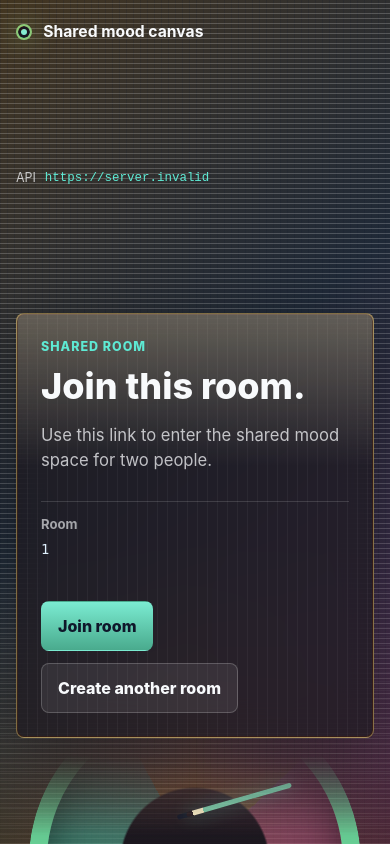
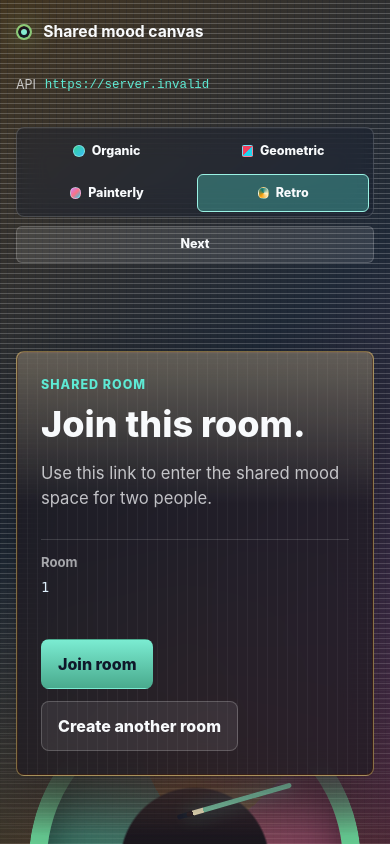
Before and after one commit to mtplayground/brian-lee-819b-mood-ring, a React (Vite) app in the folder frontend/: page /rooms/1 in a window 390 px wide. Built offline with nearby package versions, Linux system fonts and the light colour scheme; no server answers.

Commit message:
feat: Theme selector with smooth transitions

```diff
--- a/frontend/src/components/layout/RootLayout.tsx
+++ b/frontend/src/components/layout/RootLayout.tsx
@@ -1,19 +1,35 @@
-import { useMemo, type PropsWithChildren } from "react";
+import { useEffect, useMemo, useRef, useState, type PropsWithChildren } from "react";
 import { Link } from "react-router-dom";
 import { useAppState } from "../../state/AppStateContext";
-import { moodToThemeTokens, retroThemeRenderer } from "../../theme";
+import { moodToThemeTokens, themeRendererById } from "../../theme";
+import { ThemeSelector } from "../theme/ThemeSelector";
 
 export function RootLayout({ children }: PropsWithChildren) {
-  const { config, currentMood } = useAppState();
+  const { activeThemeId, config, currentMood } = useAppState();
+  const [isThemeTransitioning, setIsThemeTransitioning] = useState(false);
+  const hasMounted = useRef(false);
   const themeRender = useMemo(() => {
     const tokens = moodToThemeTokens(currentMood);
+    const renderer = themeRendererById[activeThemeId];
 
-    return retroThemeRenderer.render(tokens, currentMood);
-  }, [currentMood]);
+    return renderer.render(tokens, currentMood);
+  }, [activeThemeId, currentMood]);
+
+  useEffect(() => {
+    if (!hasMounted.current) {
+      hasMounted.current = true;
+      return undefined;
+    }
+
+    setIsThemeTransitioning(true);
+    const timeoutId = window.setTimeout(() => setIsThemeTransitioning(false), 560);
+
+    return () => window.clearTimeout(timeoutId);
+  }, [activeThemeId]);
 
   return (
     <div
-      className={`app-shell ${themeRender.rootClassName}`}
+      className={`app-shell ${themeRender.rootClassName}${isThemeTransitioning ? " theme-renderer--transitioning" : ""}`}
       data-theme-renderer={themeRender.rendererId}
       style={themeRender.rootStyle}
     >
@@ -26,6 +42,7 @@ export function RootLayout({ children }: PropsWithChildren) {
           <span>API</span>
           <code>{config.backendBaseUrl}</code>
         </div>
+        <ThemeSelector />
       </header>
 
       <main className="app-main">{children}</main>
--- /dev/null
+++ b/frontend/src/components/theme/ThemeSelector.tsx
@@ -0,0 +1,43 @@
+import { creativeThemeChoices, type CreativeThemeId } from "../../theme";
+import { useAppState } from "../../state/AppStateContext";
+
+const nextThemeId = (activeThemeId: CreativeThemeId): CreativeThemeId => {
+  const activeIndex = creativeThemeChoices.findIndex((choice) => choice.id === activeThemeId);
+  const nextIndex = activeIndex >= 0 ? (activeIndex + 1) % creativeThemeChoices.length : 0;
+
+  return creativeThemeChoices[nextIndex].id;
+};
+
+export function ThemeSelector() {
+  const { activeThemeId, setActiveThemeId } = useAppState();
+
+  return (
+    <div className="theme-selector" aria-label="Creative lens">
+      <div className="theme-selector__options" role="group" aria-label="Theme">
+        {creativeThemeChoices.map((choice) => (
+          <button
+            aria-pressed={activeThemeId === choice.id}
+            className="theme-selector__option"
+            key={choice.id}
+            onClick={() => setActiveThemeId(choice.id)}
+            type="button"
+          >
+            <span
+              aria-hidden="true"
+              className={`theme-selector__swatch theme-selector__swatch--${choice.id}`}
+            />
+            <span>{choice.label}</span>
+          </button>
+        ))}
+      </div>
+
+      <button
+        className="theme-selector__cycle"
+        onClick={() => setActiveThemeId(nextThemeId(activeThemeId))}
+        type="button"
+      >
+        Next
+      </button>
+    </div>
+  );
+}
--- a/frontend/src/state/AppStateContext.tsx
+++ b/frontend/src/state/AppStateContext.tsx
@@ -1,12 +1,15 @@
 import { createContext, useContext, useMemo, useState, type PropsWithChildren } from "react";
 import type { ClientConfig } from "../api/config";
+import type { CreativeThemeId } from "../theme";
 import type { ClientMoodState } from "./clientMood";
 
 export type AppThemeMode = "system" | "light" | "dark";
 
 export type AppState = {
+  activeThemeId: CreativeThemeId;
   config: ClientConfig;
   currentMood: ClientMoodState | null;
+  setActiveThemeId: (themeId: CreativeThemeId) => void;
   setCurrentMood: (currentMood: ClientMoodState | null) => void;
   themeMode: AppThemeMode;
   setThemeMode: (themeMode: AppThemeMode) => void;
@@ -19,18 +22,21 @@ type AppStateProviderProps = PropsWithChildren<{
 }>;
 
 export function AppStateProvider({ children, config }: AppStateProviderProps) {
+  const [activeThemeId, setActiveThemeId] = useState<CreativeThemeId>("retro");
   const [currentMood, setCurrentMood] = useState<ClientMoodState | null>(null);
   const [themeMode, setThemeMode] = useState<AppThemeMode>("system");
 
   const value = useMemo<AppState>(
     () => ({
+      activeThemeId,
       config,
       currentMood,
+      setActiveThemeId,
       setCurrentMood,
       themeMode,
       setThemeMode,
     }),
-    [config, currentMood, themeMode],
+    [activeThemeId, config, currentMood, themeMode],
   );
 
   return <AppStateContext.Provider value={value}>{children}</AppStateContext.Provider>;
--- a/frontend/src/styles.css
+++ b/frontend/src/styles.css
@@ -74,6 +74,19 @@ a {
     color var(--theme-motion-duration) var(--theme-easing);
 }
 
+.theme-renderer--transitioning::after {
+  position: absolute;
+  inset: 0;
+  z-index: 3;
+  background:
+    linear-gradient(110deg, transparent 0 16%, color-mix(in srgb, var(--theme-accent) 26%, transparent) 42%, transparent 68% 100%),
+    linear-gradient(180deg, color-mix(in srgb, var(--theme-bg-start) 28%, transparent), transparent 58%);
+  content: "";
+  opacity: 0;
+  pointer-events: none;
+  animation: theme-lens-shift 560ms var(--theme-easing) 1;
+}
+
 .theme-renderer--organic {
   --organic-canopy-opacity: 0.28;
   --organic-current-opacity: 0.26;
@@ -135,6 +148,7 @@ a {
   position: relative;
   z-index: 2;
   display: flex;
+  flex-wrap: wrap;
   align-items: center;
   justify-content: space-between;
   gap: 1rem;
@@ -178,6 +192,92 @@ a {
   color: var(--theme-accent);
   text-overflow: ellipsis;
   white-space: nowrap;
+}
+
+.theme-selector {
+  display: flex;
+  align-items: center;
+  gap: 0.55rem;
+  min-width: 0;
+}
+
+.theme-selector__options {
+  display: grid;
+  grid-template-columns: repeat(4, minmax(0, 1fr));
+  gap: 0.28rem;
+  min-width: min(32rem, 46vw);
+  padding: 0.25rem;
+  border: 1px solid rgba(255, 255, 255, 0.16);
+  border-radius: 8px;
+  background: rgba(15, 23, 42, 0.36);
+  backdrop-filter: blur(14px);
+}
+
+.theme-selector__option,
+.theme-selector__cycle {
+  min-height: 2.35rem;
+  border: 1px solid transparent;
+  border-radius: 6px;
+  cursor: pointer;
+  color: var(--theme-text);
+  font-size: 0.78rem;
+  font-weight: 800;
+  transition:
+    background 180ms ease,
+    border-color 180ms ease,
+    color 180ms ease,
+    transform 180ms ease;
+}
+
+.theme-selector__option {
+  display: inline-flex;
+  align-items: center;
+  justify-content: center;
+  gap: 0.42rem;
+  min-width: 0;
+  padding: 0.45rem 0.55rem;
+  background: transparent;
+}
+
+.theme-selector__option:hover,
+.theme-selector__cycle:hover {
+  transform: translateY(-1px);
+}
+
+.theme-selector__option[aria-pressed="true"] {
+  border-color: color-mix(in srgb, var(--theme-accent) 62%, #ffffff);
+  background: color-mix(in srgb, var(--theme-core) 28%, rgba(255, 255, 255, 0.08));
+}
+
+.theme-selector__swatch {
+  flex: 0 0 auto;
+  width: 0.72rem;
+  height: 0.72rem;
+  border: 1px solid rgba(255, 255, 255, 0.34);
+  border-radius: 50%;
+}
+
+.theme-selector__swatch--organic {
+  background: linear-gradient(135deg, #34d399, #38bdf8);
+}
+
+.theme-selector__swatch--geometric {
+  border-radius: 2px;
+  background: linear-gradient(135deg, #f43f5e 0 48%, #22d3ee 48% 100%);
+}
+
+.theme-selector__swatch--painterly {
+  background: linear-gradient(135deg, #c084fc, #fb7185, #22d3ee);
+}
+
+.theme-selector__swatch--retro {
+  background: conic-gradient(from 220deg, #f59e0b, #0f766e, #fef3c7, #f59e0b);
+}
+
+.theme-selector__cycle {
+  padding: 0.45rem 0.72rem;
+  background: rgba(255, 255, 255, 0.1);
+  border-color: rgba(255, 255, 255, 0.16);
 }
 
 .app-main {
@@ -652,6 +752,10 @@ a {
   transition: background var(--theme-motion-duration) var(--theme-easing);
 }
 
+.theme-renderer--transitioning .theme-stage {
+  animation: theme-stage-focus 560ms var(--theme-easing) 1;
+}
+
 .theme-renderer--organic .theme-stage {
   height: 40vh;
 }
@@ -1001,6 +1105,34 @@ a {
   }
 }
 
+@keyframes theme-lens-shift {
+  0% {
+    opacity: 0;
+    transform: translateX(-12%);
+  }
+
+  42% {
+    opacity: 0.72;
+  }
+
+  100% {
+    opacity: 0;
+    transform: translateX(12%);
+  }
+}
+
+@keyframes theme-stage-focus {
+  0% {
+    filter: saturate(0.84) blur(2px);
+    transform: scale(0.992);
+  }
+
+  100% {
+    filter: saturate(1) blur(0);
+    transform: scale(1);
+  }
+}
+
 @media (max-width: 720px) {
   .app-header {
     align-items: flex-start;
@@ -1013,6 +1145,21 @@ a {
 
   .app-header__meta code {
     max-width: 100%;
+  }
+
+  .theme-selector,
+  .theme-selector__options {
+    width: 100%;
+  }
+
+  .theme-selector {
+    align-items: stretch;
+    flex-direction: column;
+  }
+
+  .theme-selector__options {
+    min-width: 0;
+    grid-template-columns: repeat(2, minmax(0, 1fr));
   }
 
   .config-list div {
@@ -1046,7 +1193,9 @@ a {
   .theme-renderer--geometric .theme-stage__surface::before,
   .theme-renderer--painterly .theme-stage__surface::before,
   .theme-renderer--painterly .theme-stage__surface::after,
-  .theme-renderer--retro .theme-stage__surface::after {
+  .theme-renderer--retro .theme-stage__surface::after,
+  .theme-renderer--transitioning::after,
+  .theme-renderer--transitioning .theme-stage {
     animation: none;
   }
 }
--- a/frontend/src/theme/index.ts
+++ b/frontend/src/theme/index.ts
@@ -1,3 +1,9 @@
+import { geometricThemeRenderer } from "./geometricRenderer";
+import { organicThemeRenderer } from "./organicRenderer";
+import { painterlyThemeRenderer } from "./painterlyRenderer";
+import { retroThemeRenderer } from "./retroRenderer";
+import type { ThemeRenderer } from "./renderer";
+
 export type {
   ThemeLayoutTokens,
   ThemeMotionTokens,
@@ -16,3 +22,25 @@ export { geometricThemeRenderer } from "./geometricRenderer";
 export { organicThemeRenderer } from "./organicRenderer";
 export { painterlyThemeRenderer } from "./painterlyRenderer";
 export { retroThemeRenderer } from "./retroRenderer";
+
+export type CreativeThemeId = "organic" | "geometric" | "painterly" | "retro";
+
+export type CreativeThemeChoice = {
+  id: CreativeThemeId;
+  label: string;
+  renderer: ThemeRenderer;
+};
+
+export const creativeThemeChoices: CreativeThemeChoice[] = [
+  { id: "organic", label: "Organic", renderer: organicThemeRenderer },
+  { id: "geometric", label: "Geometric", renderer: geometricThemeRenderer },
+  { id: "painterly", label: "Painterly", renderer: painterlyThemeRenderer },
+  { id: "retro", label: "Retro", renderer: retroThemeRenderer },
+];
+
+export const themeRendererById: Record<CreativeThemeId, ThemeRenderer> = {
+  organic: organicThemeRenderer,
+  geometric: geometricThemeRenderer,
+  painterly: painterlyThemeRenderer,
+  retro: retroThemeRenderer,
+};
```
